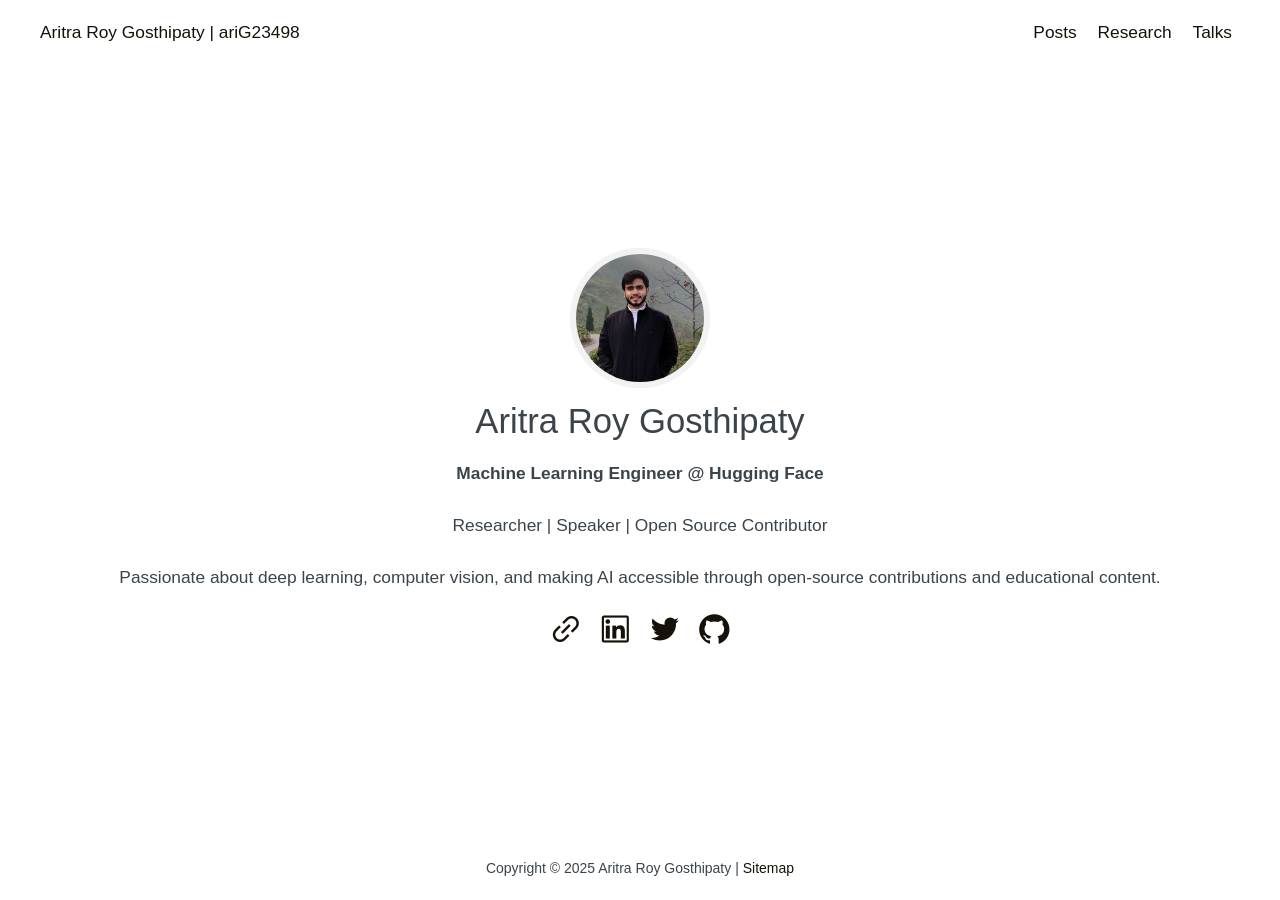
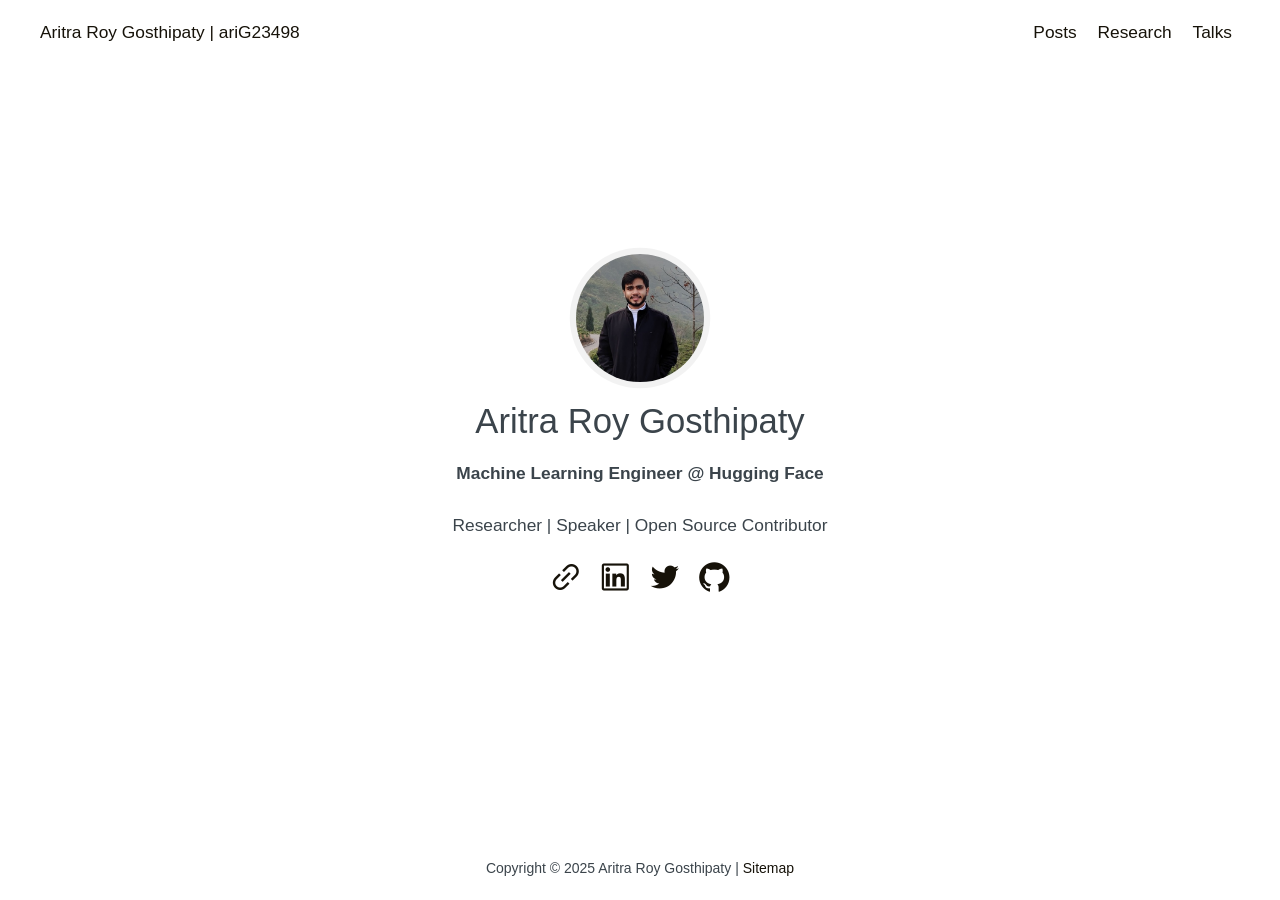
Before and after one commit to ariG23498/ariG23498.github.io, a Jekyll site: the page built from index.md, in a window 1280 px wide. Built offline with Jekyll 4.4.1, drawn with Linux system fonts in a browser that asks for light colours.

Commit message:
Update home.html

```diff
--- a/_layouts/home.html
+++ b/_layouts/home.html
@@ -10,9 +10,6 @@ layout: default
             <section class="credentials" aria-label="Professional credentials">
                 <p><strong>Machine Learning Engineer @ Hugging Face</strong></p>
                 <p>Researcher | Speaker | Open Source Contributor</p>
-            </section>
-            <section class="description" aria-label="About">
-                <p>Passionate about deep learning, computer vision, and making AI accessible through open-source contributions and educational content.</p>
             </section>
             <div class="links">
                 <a class="link-item" title="Link"
```
